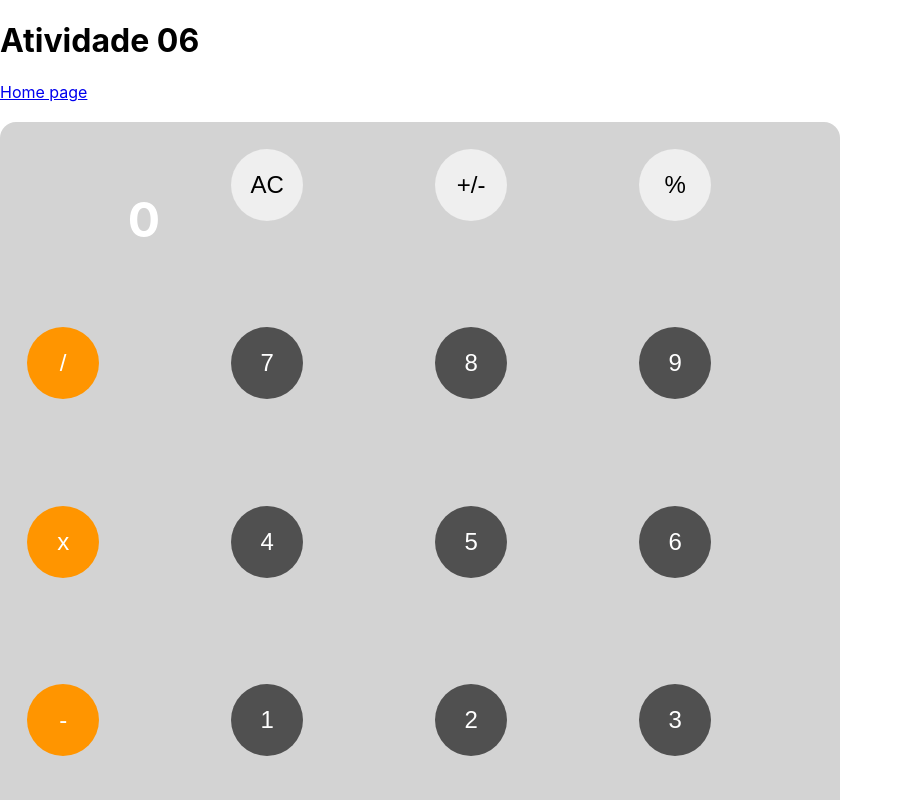
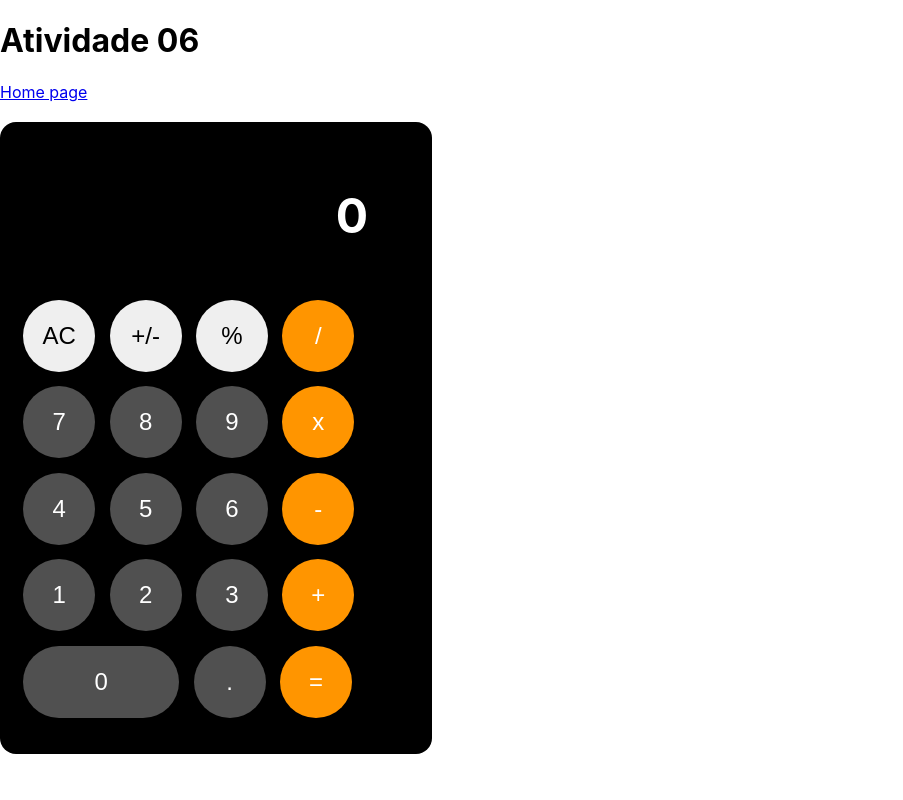
Before and after one commit to joaopdroslv/react-eng-software, a React (Create React App) app: page /Atv06 in a window 1280 px wide. Shown: the top 800 px of the page, without its empty margins (0-903 px from the left). Built offline with nearby package versions, Linux system fonts and the light colour scheme.

Commit message:
Add files via upload

```diff
--- a/src/Components/Calculator/Calculator.css
+++ b/src/Components/Calculator/Calculator.css
@@ -1,4 +1,4 @@
-.container {
+.calculator-container {
   background-color: black;
   border-radius: 1em;
   width: 400px;
--- a/src/Components/Calculator/Calculator.jsx
+++ b/src/Components/Calculator/Calculator.jsx
@@ -56,7 +56,7 @@ export default function Calculator() {
   }
 
   return (
-    <div className="container">
+    <div className="calculator-container">
       <h1 className="result">{num}</h1>
       <button onClick={clear}>AC</button>
       <button onClick={changePosNeg}>+/-</button>
```
